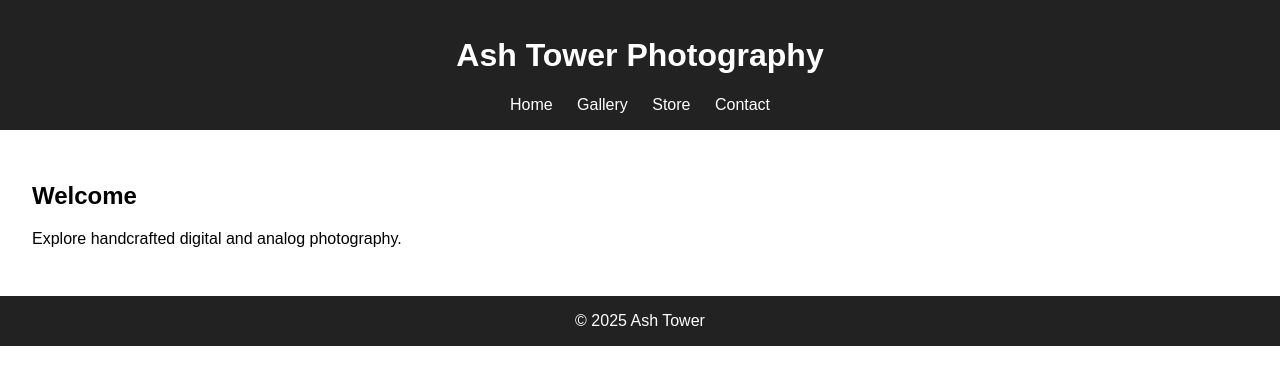
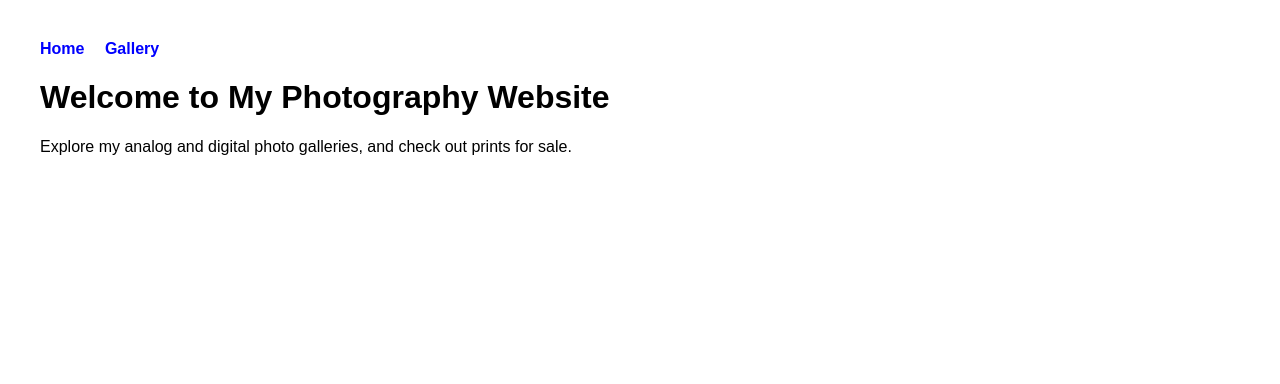
Before and after one commit to ashthedm/ashthedm.github.io, a plain HTML site: page index.html in a window 1280 px wide. Drawn offline with Linux system fonts and the light colour scheme.

Commit message:
Update index.html

```diff
--- a/index.html
+++ b/index.html
@@ -1,24 +1,22 @@
 <!DOCTYPE html>
-<html>
+<html lang="en">
 <head>
-  <meta charset="UTF-8" />
-  <title>Ash Tower Photography</title>
-  <link rel="stylesheet" href="styles.css" />
+  <meta charset="UTF-8">
+  <title>My Photo Site</title>
+  <style>
+    body { font-family: sans-serif; padding: 2em; }
+    nav a { margin-right: 1em; text-decoration: none; color: blue; font-weight: bold; }
+  </style>
 </head>
 <body>
-  <header>
-    <h1>Ash Tower Photography</h1>
-    <nav>
-      <a href="index.html">Home</a>
-      <a href="gallery.html">Gallery</a>
-      <a href="store.html">Store</a>
-      <a href="contact.html">Contact</a>
-    </nav>
-  </header>
-  <main>
-    <h2>Welcome</h2>
-    <p>Explore handcrafted digital and analog photography.</p>
-  </main>
-  <footer>&copy; 2025 Ash Tower</footer>
+
+  <nav>
+    <a href="index.html">Home</a>
+    <a href="gallery.html">Gallery</a>
+  </nav>
+
+  <h1>Welcome to My Photography Website</h1>
+  <p>Explore my analog and digital photo galleries, and check out prints for sale.</p>
+
 </body>
 </html>
```
